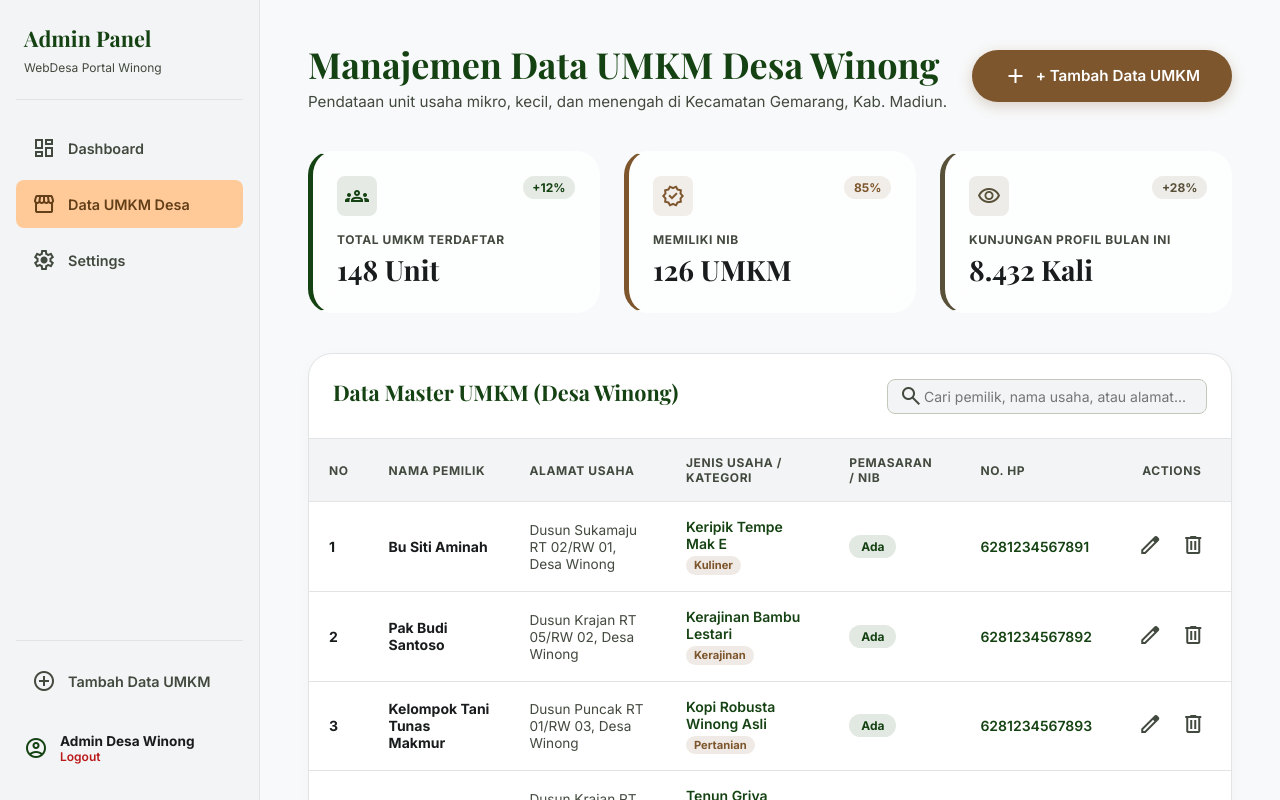
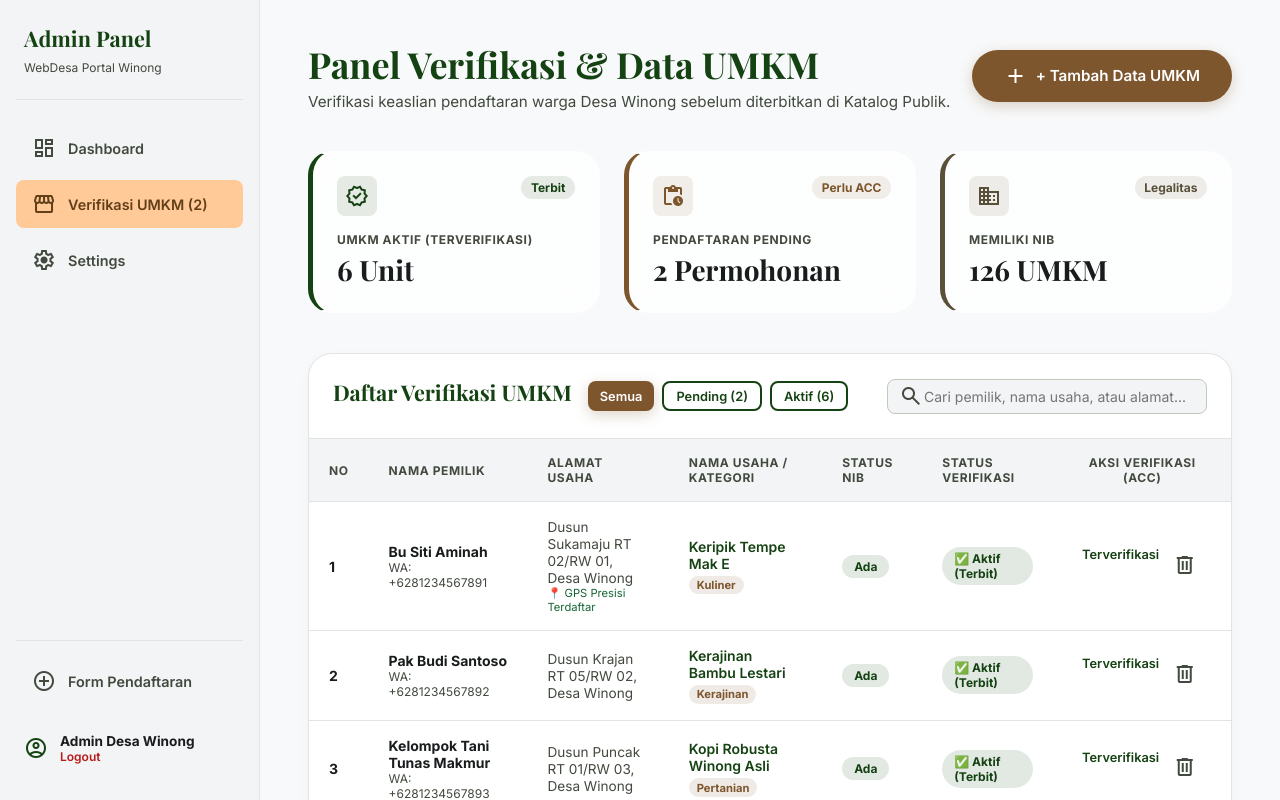
Before and after one commit to Fikzfik/UMKMWINONG, a Next.js app: page /admin in a window 1280 px wide. Built offline with nearby package versions, Linux system fonts and the light colour scheme; a web font is replaced by a local one.

Commit message:
Implement frictionless public registration, GPS Geolocation tagging, and Admin ACC verification flow

```diff
--- a/src/app/admin/page.tsx
+++ b/src/app/admin/page.tsx
@@ -3,24 +3,51 @@
 import { useState } from "react";
 import Link from "next/link";
 import styles from "./page.module.css";
-import { umkmData } from "@/data/umkm";
+import { umkmData as initialUMKMData, UMKM } from "@/data/umkm";
 
 export default function AdminPage() {
+  const [umkmList, setUmkmList] = useState<(UMKM & { statusAcc?: 'Aktif' | 'Pending' })[]>(
+    initialUMKMData.map((u, i) => ({
+      ...u,
+      statusAcc: i === 0 || i === 1 || i === 2 || i === 3 ? 'Aktif' : i % 2 === 0 ? 'Aktif' : 'Pending',
+    }))
+  );
+
+  const [toastMessage, setToastMessage] = useState("");
   const [showToast, setShowToast] = useState(false);
   const [search, setSearch] = useState("");
+  const [statusFilter, setStatusFilter] = useState<"Semua" | "Aktif" | "Pending">("Semua");
   const [activeTab, setActiveTab] = useState("umkm");
 
-  const filteredUMKM = umkmData.filter(
-    (u) =>
-      u.nama.toLowerCase().includes(search.toLowerCase()) ||
-      u.pemilik.toLowerCase().includes(search.toLowerCase()) ||
-      u.alamat.toLowerCase().includes(search.toLowerCase())
-  );
-
-  const handleAction = () => {
+  const triggerToast = (msg: string) => {
+    setToastMessage(msg);
     setShowToast(true);
     setTimeout(() => setShowToast(false), 4000);
   };
+
+  const handleApprove = (id: string, nama: string) => {
+    setUmkmList((prev) =>
+      prev.map((item) => (item.id === id ? { ...item, statusAcc: "Aktif" } : item))
+    );
+    triggerToast(`UMKM "${nama}" telah di-ACC & resmi terbit di Katalog Publik!`);
+  };
+
+  const handleReject = (id: string, nama: string) => {
+    setUmkmList((prev) => prev.filter((item) => item.id !== id));
+    triggerToast(`Pendaftaran UMKM "${nama}" ditolak.`);
+  };
+
+  const filteredUMKM = umkmList.filter((u) => {
+    const matchesSearch =
+      u.nama.toLowerCase().includes(search.toLowerCase()) ||
+      u.pemilik.toLowerCase().includes(search.toLowerCase()) ||
+      u.alamat.toLowerCase().includes(search.toLowerCase());
+    const matchesStatus = statusFilter === "Semua" || u.statusAcc === statusFilter;
+    return matchesSearch && matchesStatus;
+  });
+
+  const pendingCount = umkmList.filter((u) => u.statusAcc === "Pending").length;
+  const aktifCount = umkmList.filter((u) => u.statusAcc === "Aktif").length;
 
   return (
     <div className={styles.adminLayout}>
@@ -44,7 +71,7 @@ export default function AdminPage() {
             onClick={() => setActiveTab("umkm")}
           >
             <span className="material-symbols-outlined">storefront</span>
-            <span>Data UMKM Desa</span>
+            <span>Verifikasi UMKM {pendingCount > 0 && `(${pendingCount})`}</span>
           </button>
           <button
             className={`${styles.navItem} ${activeTab === "settings" ? styles.active : ""}`}
@@ -58,7 +85,7 @@ export default function AdminPage() {
         <div className={styles.sidebarFooter}>
           <Link href="/daftar" className={styles.navItem}>
             <span className="material-symbols-outlined">add_circle</span>
-            <span>Tambah Data UMKM</span>
+            <span>Form Pendaftaran</span>
           </Link>
           <div className={styles.userProfile}>
             <div className={styles.avatar}>
@@ -79,9 +106,9 @@ export default function AdminPage() {
         {/* HEADER SECTION */}
         <header className={styles.header}>
           <div>
-            <h2 className={styles.pageTitle}>Manajemen Data UMKM Desa Winong</h2>
+            <h2 className={styles.pageTitle}>Panel Verifikasi & Data UMKM</h2>
             <p className={styles.pageSub}>
-              Pendataan unit usaha mikro, kecil, dan menengah di Kecamatan Gemarang, Kab. Madiun.
+              Verifikasi keaslian pendaftaran warga Desa Winong sebelum diterbitkan di Katalog Publik.
             </p>
           </div>
           <Link href="/daftar" className="btn btn-primary btn-pill">
@@ -95,41 +122,68 @@ export default function AdminPage() {
           <div className={`glass-card ${styles.statCard} ${styles.borderPrimary}`}>
             <div className={styles.statCardTop}>
               <div className={`${styles.iconWrap} ${styles.iconPrimary}`}>
-                <span className="material-symbols-outlined">groups</span>
+                <span className="material-symbols-outlined">verified</span>
               </div>
-              <span className={`${styles.badge} ${styles.badgePrimary}`}>+12%</span>
+              <span className={`${styles.badge} ${styles.badgePrimary}`}>Terbit</span>
             </div>
-            <p className={styles.statLabel}>Total UMKM Terdaftar</p>
-            <p className={styles.statValue}>148 Unit</p>
+            <p className={styles.statLabel}>UMKM Aktif (Terverifikasi)</p>
+            <p className={styles.statValue}>{aktifCount} Unit</p>
           </div>
 
           <div className={`glass-card ${styles.statCard} ${styles.borderSecondary}`}>
             <div className={styles.statCardTop}>
               <div className={`${styles.iconWrap} ${styles.iconSecondary}`}>
-                <span className="material-symbols-outlined">verified</span>
+                <span className="material-symbols-outlined">pending_actions</span>
               </div>
-              <span className={`${styles.badge} ${styles.badgeSecondary}`}>85%</span>
+              <span className={`${styles.badge} ${styles.badgeSecondary}`}>Perlu ACC</span>
             </div>
-            <p className={styles.statLabel}>Memiliki NIB</p>
-            <p className={styles.statValue}>126 UMKM</p>
+            <p className={styles.statLabel}>Pendaftaran Pending</p>
+            <p className={styles.statValue}>{pendingCount} Permohonan</p>
           </div>
 
           <div className={`glass-card ${styles.statCard} ${styles.borderTertiary}`}>
             <div className={styles.statCardTop}>
               <div className={`${styles.iconWrap} ${styles.iconTertiary}`}>
-                <span className="material-symbols-outlined">visibility</span>
+                <span className="material-symbols-outlined">domain</span>
               </div>
-              <span className={`${styles.badge} ${styles.badgeTertiary}`}>+28%</span>
+              <span className={`${styles.badge} ${styles.badgeTertiary}`}>Legalitas</span>
             </div>
-            <p className={styles.statLabel}>Kunjungan Profil Bulan Ini</p>
-            <p className={styles.statValue}>8.432 Kali</p>
+            <p className={styles.statLabel}>Memiliki NIB</p>
+            <p className={styles.statValue}>126 UMKM</p>
           </div>
         </section>
 
-        {/* TABLE SECTION (Matching Word Document Format) */}
+        {/* TABLE SECTION (Matching Word Document Format + Approval Actions) */}
         <section className={styles.tableCard}>
           <div className={styles.tableHeader}>
-            <h3 className={styles.tableTitle}>Data Master UMKM (Desa Winong)</h3>
+            <div style={{ display: "flex", alignItems: "center", gap: "1rem" }}>
+              <h3 className={styles.tableTitle}>Daftar Verifikasi UMKM</h3>
+              {/* STATUS FILTER BUTTONS */}
+              <div style={{ display: "flex", gap: "0.5rem" }}>
+                <button
+                  className={`btn ${statusFilter === "Semua" ? "btn-primary" : "btn-outline"}`}
+                  style={{ fontSize: "0.8rem", padding: "0.35rem 0.75rem" }}
+                  onClick={() => setStatusFilter("Semua")}
+                >
+                  Semua
+                </button>
+                <button
+                  className={`btn ${statusFilter === "Pending" ? "btn-primary" : "btn-outline"}`}
+                  style={{ fontSize: "0.8rem", padding: "0.35rem 0.75rem" }}
+                  onClick={() => setStatusFilter("Pending")}
+                >
+                  Pending ({pendingCount})
+                </button>
+                <button
+                  className={`btn ${statusFilter === "Aktif" ? "btn-primary" : "btn-outline"}`}
+                  style={{ fontSize: "0.8rem", padding: "0.35rem 0.75rem" }}
+                  onClick={() => setStatusFilter("Aktif")}
+                >
+                  Aktif ({aktifCount})
+                </button>
+              </div>
+            </div>
+
             <div className={styles.searchWrapper}>
               <span className={`material-symbols-outlined ${styles.searchIcon}`}>search</span>
               <input
@@ -146,13 +200,13 @@ export default function AdminPage() {
             <table className={styles.table}>
               <thead>
                 <tr>
-                  <th style={{ width: "50px" }}>NO</th>
+                  <th style={{ width: "40px" }}>NO</th>
                   <th>NAMA PEMILIK</th>
                   <th>ALAMAT USAHA</th>
-                  <th>JENIS USAHA / KATEGORI</th>
-                  <th>PEMASARAN / NIB</th>
-                  <th>NO. HP</th>
-                  <th style={{ textAlign: "center" }}>ACTIONS</th>
+                  <th>NAMA USAHA / KATEGORI</th>
+                  <th>STATUS NIB</th>
+                  <th>STATUS VERIFIKASI</th>
+                  <th style={{ textAlign: "center" }}>AKSI VERIFIKASI (ACC)</th>
                 </tr>
               </thead>
               <tbody>
@@ -161,9 +215,13 @@ export default function AdminPage() {
                     <td><strong>{idx + 1}</strong></td>
                     <td>
                       <span className={styles.ownerTextBold}>{umkm.pemilik}</span>
+                      <div style={{ fontSize: "0.75rem", color: "var(--text-muted)" }}>WA: +{umkm.kontak}</div>
                     </td>
                     <td>
                       <span className={styles.addressText}>{umkm.alamat}</span>
+                      {umkm.latitude && (
+                        <span style={{ display: "block", fontSize: "0.7rem", color: "#166534" }}>📍 GPS Presisi Terdaftar</span>
+                      )}
                     </td>
                     <td>
                       <div className={styles.businessCell}>
@@ -179,23 +237,43 @@ export default function AdminPage() {
                             : styles.nibBadgeTidak
                         }
                       >
-                        {umkm.nib || "Ada"}
+                        {umkm.nib || "Tidak"}
                       </span>
                     </td>
                     <td>
-                      <a href={`https://wa.me/${umkm.kontak}`} target="_blank" rel="noopener noreferrer" className={styles.phoneLink}>
-                        {umkm.kontak}
-                      </a>
+                      <span
+                        style={{
+                          display: "inline-block",
+                          padding: "0.25rem 0.75rem",
+                          borderRadius: "999px",
+                          fontSize: "0.75rem",
+                          fontWeight: "700",
+                          backgroundColor: umkm.statusAcc === "Aktif" ? "rgba(21, 66, 18, 0.12)" : "rgba(245, 158, 11, 0.15)",
+                          color: umkm.statusAcc === "Aktif" ? "#154212" : "#B45309",
+                        }}
+                      >
+                        {umkm.statusAcc === "Aktif" ? "✅ Aktif (Terbit)" : "⏳ Pending Verifikasi"}
+                      </span>
                     </td>
                     <td>
                       <div className={styles.actionsCell}>
-                        <button className={styles.actionBtn} onClick={handleAction} title="Edit">
-                          <span className="material-symbols-outlined">edit</span>
-                        </button>
+                        {umkm.statusAcc === "Pending" ? (
+                          <button
+                            className="btn btn-primary"
+                            style={{ fontSize: "0.75rem", padding: "0.35rem 0.75rem" }}
+                            onClick={() => handleApprove(umkm.id, umkm.nama)}
+                          >
+                            <span className="material-symbols-outlined" style={{ fontSize: "16px" }}>check_circle</span>
+                            ACC / Setujui
+                          </button>
+                        ) : (
+                          <span style={{ fontSize: "0.8rem", color: "#154212", fontWeight: "600" }}>Terverifikasi</span>
+                        )}
+
                         <button
                           className={`${styles.actionBtn} ${styles.deleteBtn}`}
-                          onClick={handleAction}
-                          title="Hapus"
+                          onClick={() => handleReject(umkm.id, umkm.nama)}
+                          title="Tolak / Hapus"
                         >
                           <span className="material-symbols-outlined">delete</span>
                         </button>
@@ -208,16 +286,7 @@ export default function AdminPage() {
           </div>
 
           <div className={styles.tableFooter}>
-            <span>Menampilkan 1-{filteredUMKM.length} dari 148 UMKM (Dokumen Resmi Desa Winong)</span>
-            <div className={styles.pagination}>
-              <button disabled className={styles.pageBtn}>
-                &lt;
-              </button>
-              <button className={`${styles.pageBtn} ${styles.pageActive}`}>1</button>
-              <button className={styles.pageBtn}>2</button>
-              <button className={styles.pageBtn}>3</button>
-              <button className={styles.pageBtn}>&gt;</button>
-            </div>
+            <span>Menampilkan {filteredUMKM.length} unit usaha terdaftar</span>
           </div>
         </section>
       </main>
@@ -228,7 +297,7 @@ export default function AdminPage() {
           <span className="material-symbols-outlined" style={{ color: "#9DD090" }}>
             check_circle
           </span>
-          <span>Data UMKM berhasil diperbarui di database Desa Winong.</span>
+          <span>{toastMessage}</span>
           <button onClick={() => setShowToast(false)} className={styles.toastClose}>
             <span className="material-symbols-outlined">close</span>
           </button>
```
Also changed, not shown: src/app/daftar/page.tsx (+112 -31 lines).
